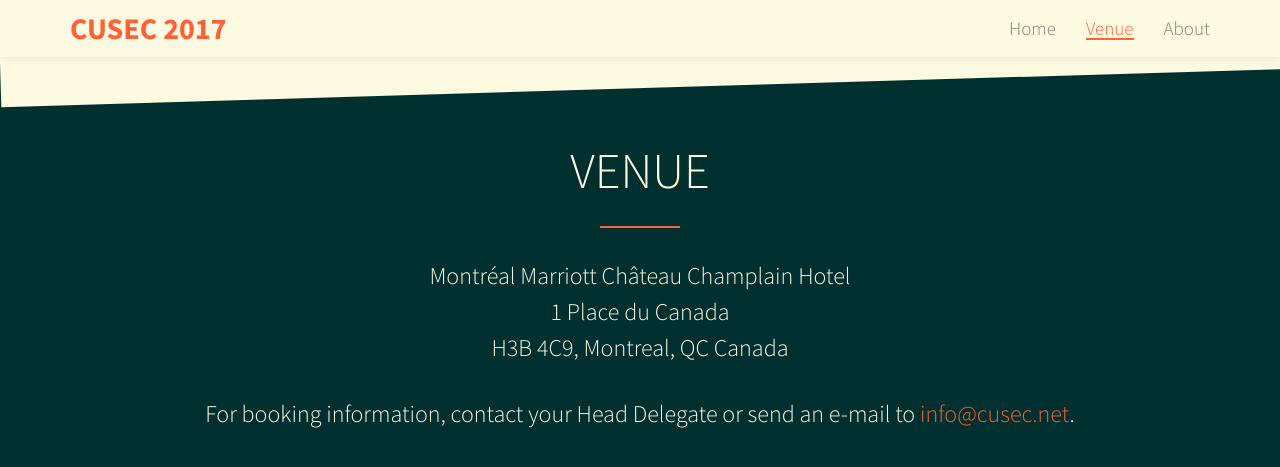
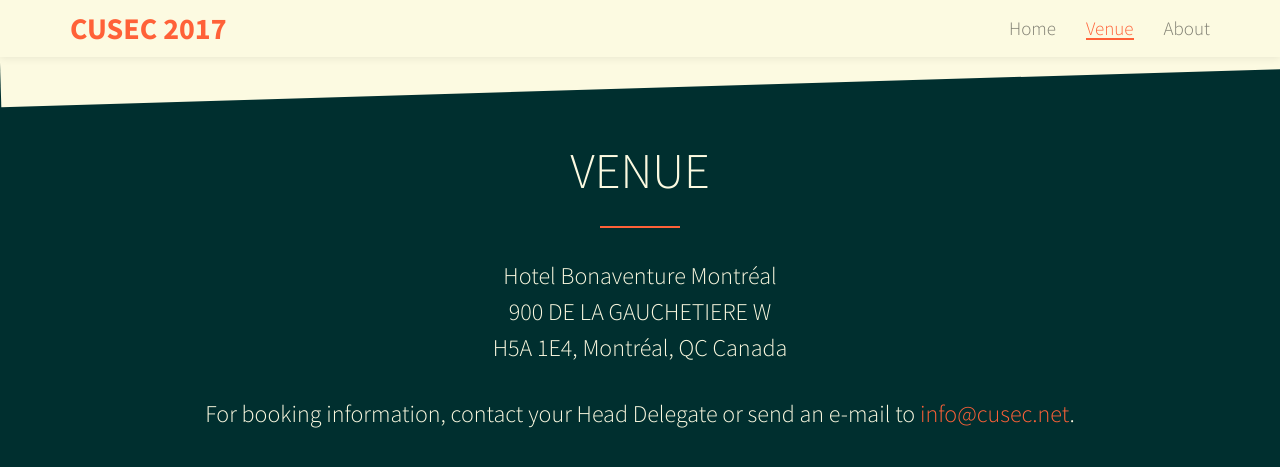
Before and after one commit to kim-codes/2017, a Jekyll site: the page built from index.html, in a window 1280 px wide and 900 px high, scrolled down 847 px. Shown: the top 467 px of the window. Built offline with Jekyll 4.4.1, drawn with Linux system fonts in a browser that asks for light colours; some web fonts are replaced.

Commit message:
Add correct hotel

```diff
--- a/index.html
+++ b/index.html
@@ -48,9 +48,9 @@
 					<div class="col-md-10 col-md-offset-1 to-animate text-center">
                         <address>
                             <h3 class="to-animate">
-                                Montréal Marriott Château Champlain Hotel<br />
-                                1 Place du Canada<br />
-                                H3B 4C9, Montreal, QC Canada<br />
+                                Hotel Bonaventure Montréal<br />
+                                900 DE LA GAUCHETIERE W<br />
+                                H5A 1E4, Montréal, QC Canada<br />
                             </h3>
                             <h3 class="to-animate">
                                 For booking information, contact your Head Delegate or send an e-mail to <a href="mailto:#">info@cusec.net</a>.
```
